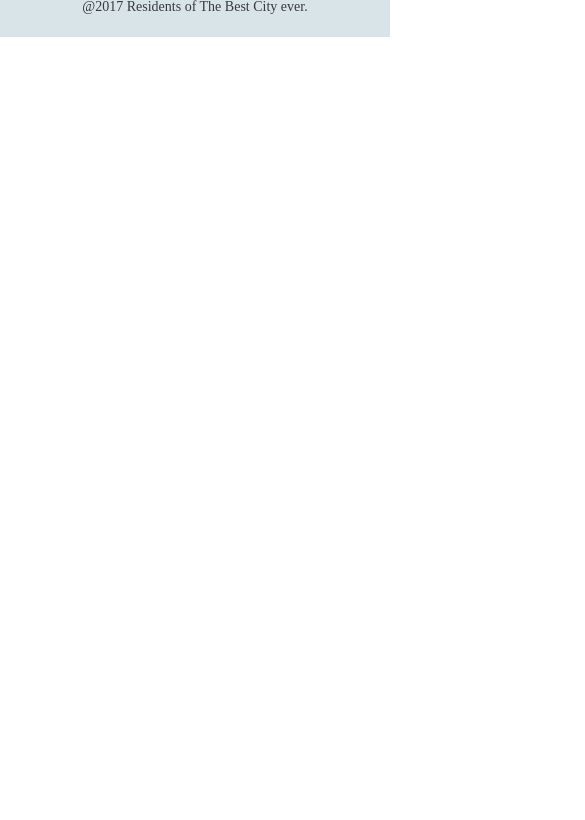
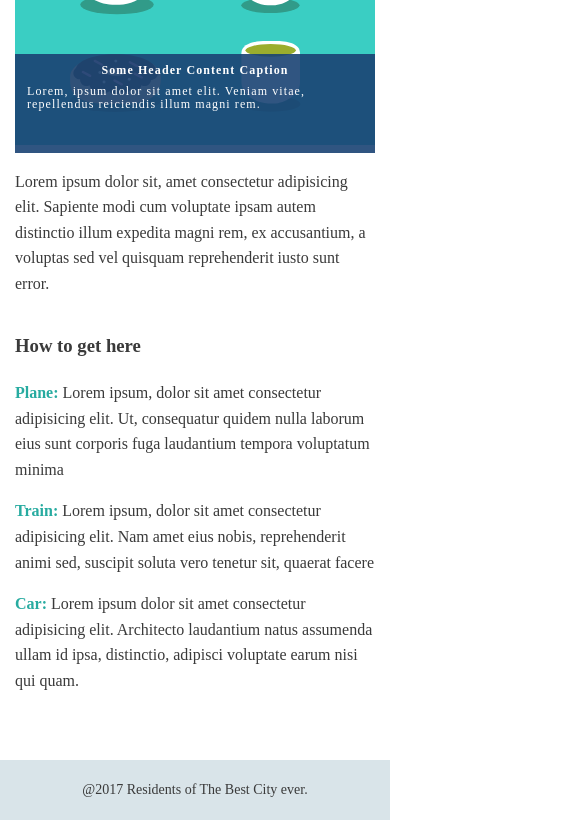
Before and after one commit to MahdieZeinali/CodingFront, a plain HTML site: page 07- the best city guide -En/index.html in a window 390 px wide. Shown: the part 937-1757 px from the top of the page, 585 px wide, since content can reach past the window. Before the commit the page ends 974 px from the top, so only its background shows below. Drawn offline with Linux system fonts and the light colour scheme.

Commit message:
make the Best City Guide website responsive

```diff
--- a/07- the best city guide -En/index.html
+++ b/07- the best city guide -En/index.html
@@ -38,11 +38,11 @@
             <div class="item">
                 <h3>Great food</h3>
                 <div class="image">
+                    <img src="img/food.svg" alt=" قهوه، چای، دونات و بستنی">
                     <div class="boxonimage">
                         <h4>Some Header Content Caption</h4>
-                        <p>Lorem, ipsum dolor sit amet consectetur adipisicing elit. Veniam quia vitae, maxime repellendus reiciendis illum expedita magni rem.</p>
+                        <p>Lorem, ipsum dolor sit amet elit. Veniam vitae, repellendus reiciendis illum magni rem.</p>
                     </div>
-                    <img src="img/food.svg" alt=" قهوه، چای، دونات و بستنی">
                 </div>
                 <p>Lorem ipsum dolor sit, amet consectetur adipisicing elit. Sapiente modi cum voluptate ipsam autem distinctio illum expedita magni rem, ex accusantium, a voluptas sed vel quisquam reprehenderit iusto sunt error.</p>
             </div>
--- a/07- the best city guide -En/style.css
+++ b/07- the best city guide -En/style.css
@@ -80,7 +80,7 @@ header section
 }
 
 #header .container .menu ul li{
-    float: left;
+    display: inline-block;
 }
 
 
@@ -135,22 +135,19 @@ content section
     color: #27aba0;
 }
 
-#content .image {
-    background: red;
-    z-index: 100;
-    width: 349.5px;
-    height: 233px;
+#content .item .image {
     position: relative;
+    width: 100%;
 }
 
-#content .boxonimage {
+#content .item .image .boxonimage {
     width: 100%;
     height: 40%;
     position: absolute;
     bottom: 0;
+    left: 0;
     background-color: rgba(26, 67, 116, 0.9);
     color: #fff;
-    font-size: 12px;
     letter-spacing: 1.1px;
     line-height: 1.1;
 }
@@ -158,11 +155,12 @@ content section
 #content .boxonimage h4 {
     margin: 10px 0 0 0;
     text-align: center;
+    font-size: 12px;
 }
 
 #content .boxonimage p {
     margin: 8px 12px 0 12px;
-    text-align: left;
+    font-size: 12px;
 }
 
 
@@ -178,3 +176,41 @@ footer section
     text-align: center;
     font-size: 14px;
 }
+
+
+
+
+/*==========
+Media Queries
+==========*/
+
+@media only screen and (max-width: 1150px) {
+    .container {
+        width: 100%;
+    }
+}
+
+@media only screen and (max-width:960px) {
+    #content .item {
+        width: 50%;
+    }
+    #content .item:nth-child(3) {
+        width: 100%;
+    }
+}
+
+@media only screen and (max-width: 600px) {
+    #header .container .logo,
+    #header .container .menu {
+        float: none;
+        width: 100%;
+        text-align: center;
+    }
+    #header {
+        padding: 10px 0;
+        z-index: 100;
+    }
+    #content .item {
+        width: 100%;
+    }
+}
```
